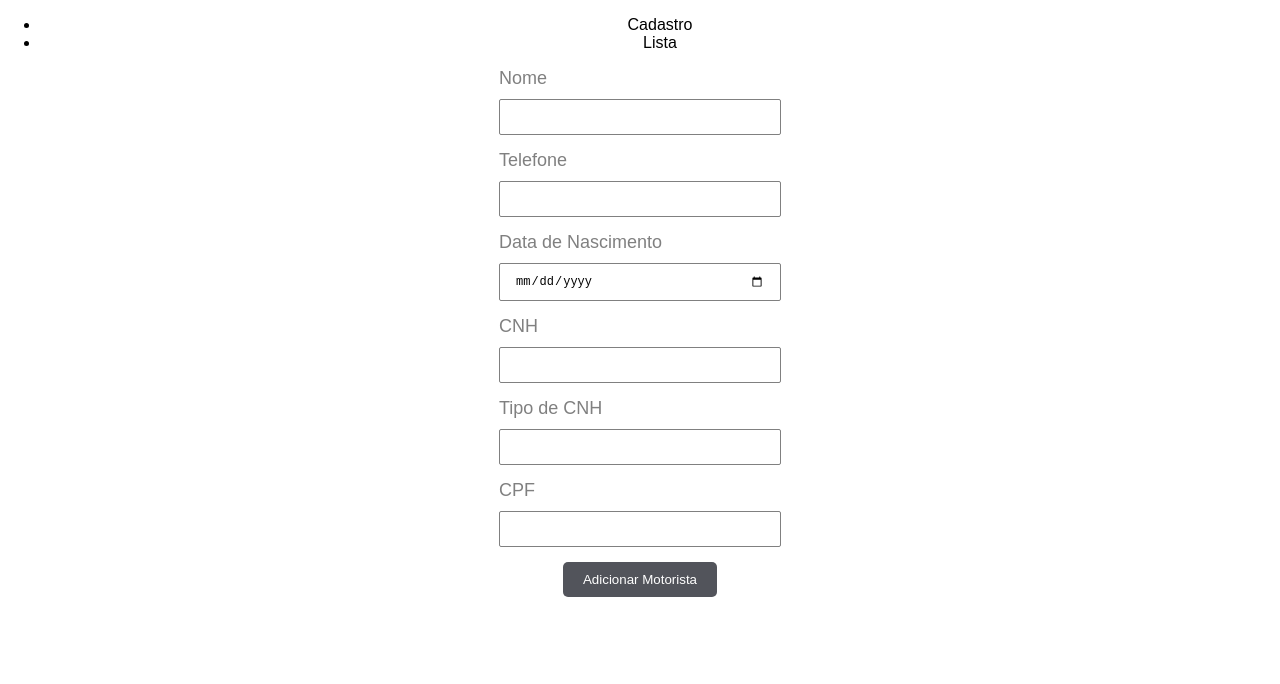
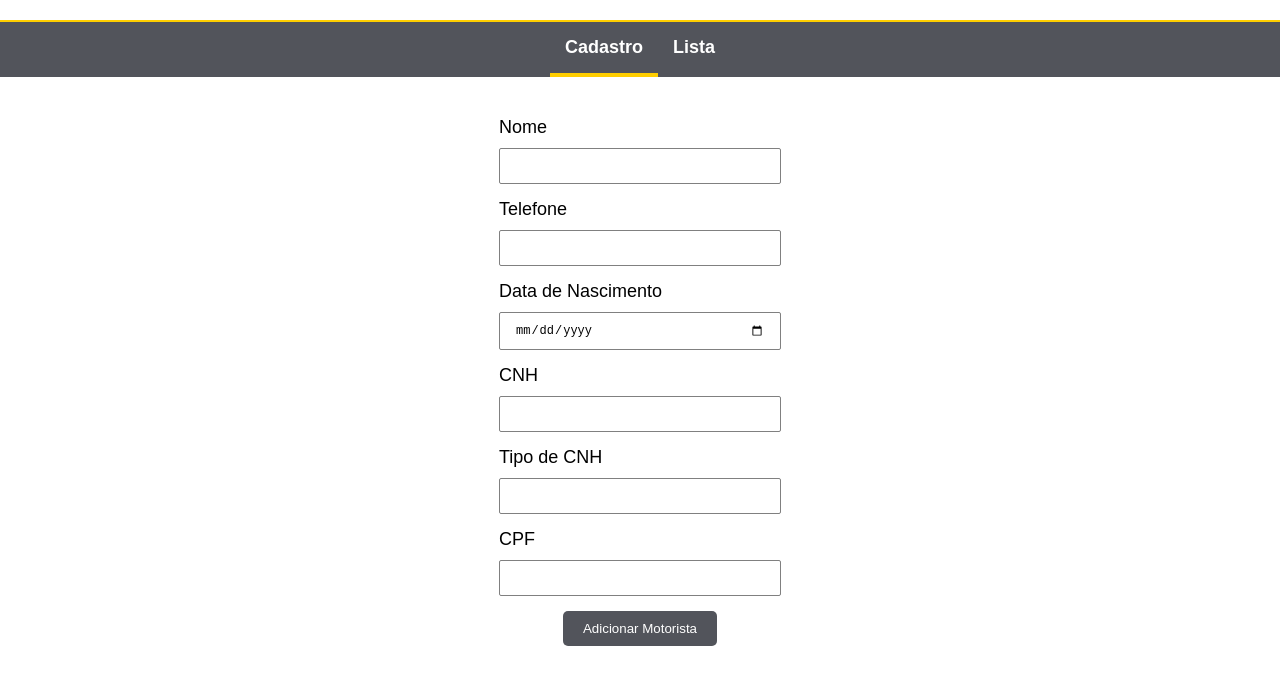
Before and after one commit to anapaulamak/truckpad-case, a React (Create React App) app: page / in a window 1280 px wide. Shown: the top 684 px of the page. Built offline with nearby package versions, Linux system fonts and the light colour scheme; the HTML template or start-up script is replaced by a standard one.

Commit message:
add style on menu

```diff
--- a/src/pages/Register.page.jsx
+++ b/src/pages/Register.page.jsx
@@ -175,13 +175,15 @@ function RegisterPage () {
   }
 
   return (
-    <div className="App">
-      <ul>
-        <li onClick={handleTab(0)}>Cadastro</li>
-        <li onClick={handleTab(1)}>Lista</li>
-      </ul>
+    <div className="RegisterPage">
+      <div className="RegisterPage-nav">
+        <ul>
+          <li className={(driver.page === 0) ? "link-active" : ""} onClick={handleTab(0)}>Cadastro</li>
+          <li className={(driver.page === 1) ? "link-active" : ""} onClick={handleTab(1)}>Lista</li>
+        </ul>
+      </div>
 
-      <div>
+      <div className="RegisterPage-content">
         { handlePage() }
       </div>
     </div>
--- a/src/pages/Register.styles.scss
+++ b/src/pages/Register.styles.scss
@@ -0,0 +1,31 @@
+.RegisterPage{
+  display: flex;
+  flex-direction: column;
+  align-items: center;
+  .RegisterPage-nav{
+    background-color: #52545B;
+    width: 100%;
+    color: #fff;
+    border-top: 2.5px solid #FFCE00;
+    margin-top: 20px;
+    ul{
+      list-style: none;
+      display: flex;
+      justify-content: center;
+      margin: 0px;
+      padding: 0px;
+      li{
+        font-size: 18px;
+        font-weight: 600;
+        padding: 15px;
+        cursor: pointer;
+      }
+      .link-active{
+        border-bottom: 4px solid #FFCE00;
+      }
+    }
+  }
+  .RegisterPage-content{
+    margin: 40px 10px;
+  }
+}
```
